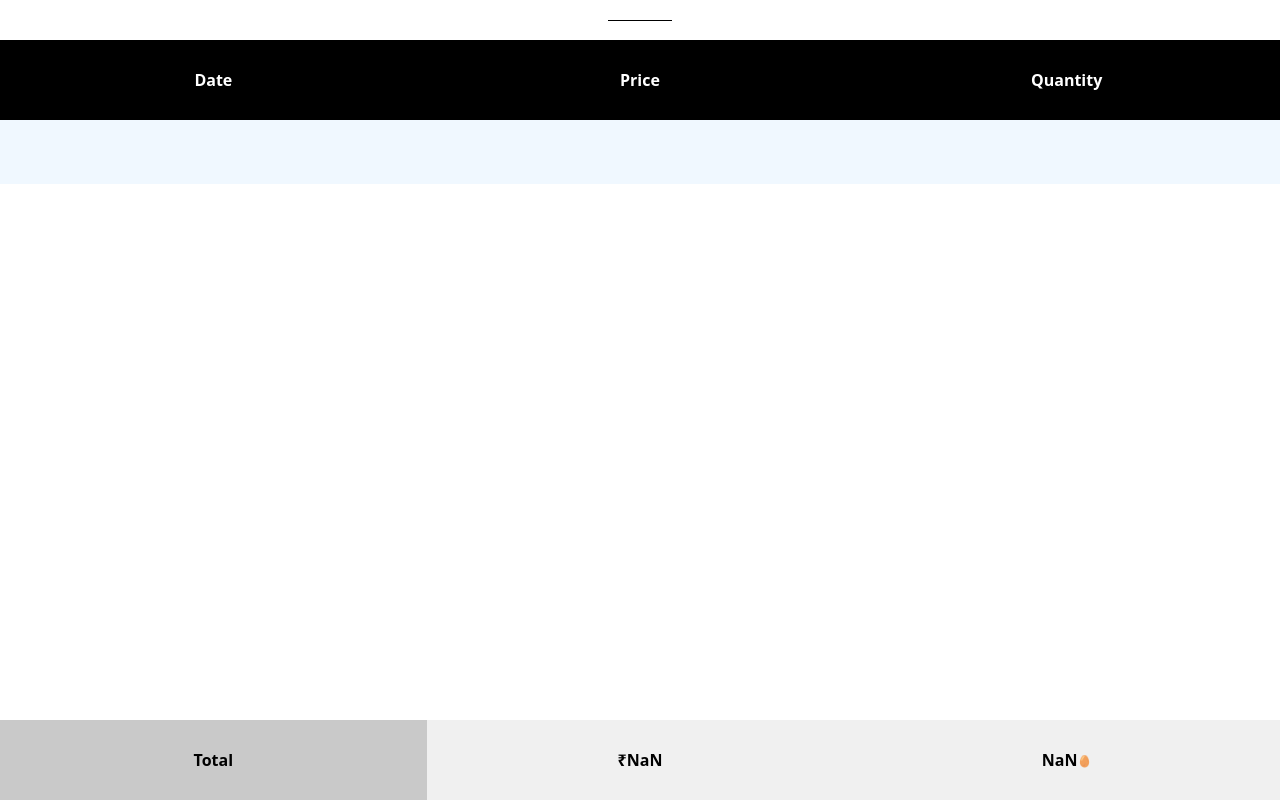
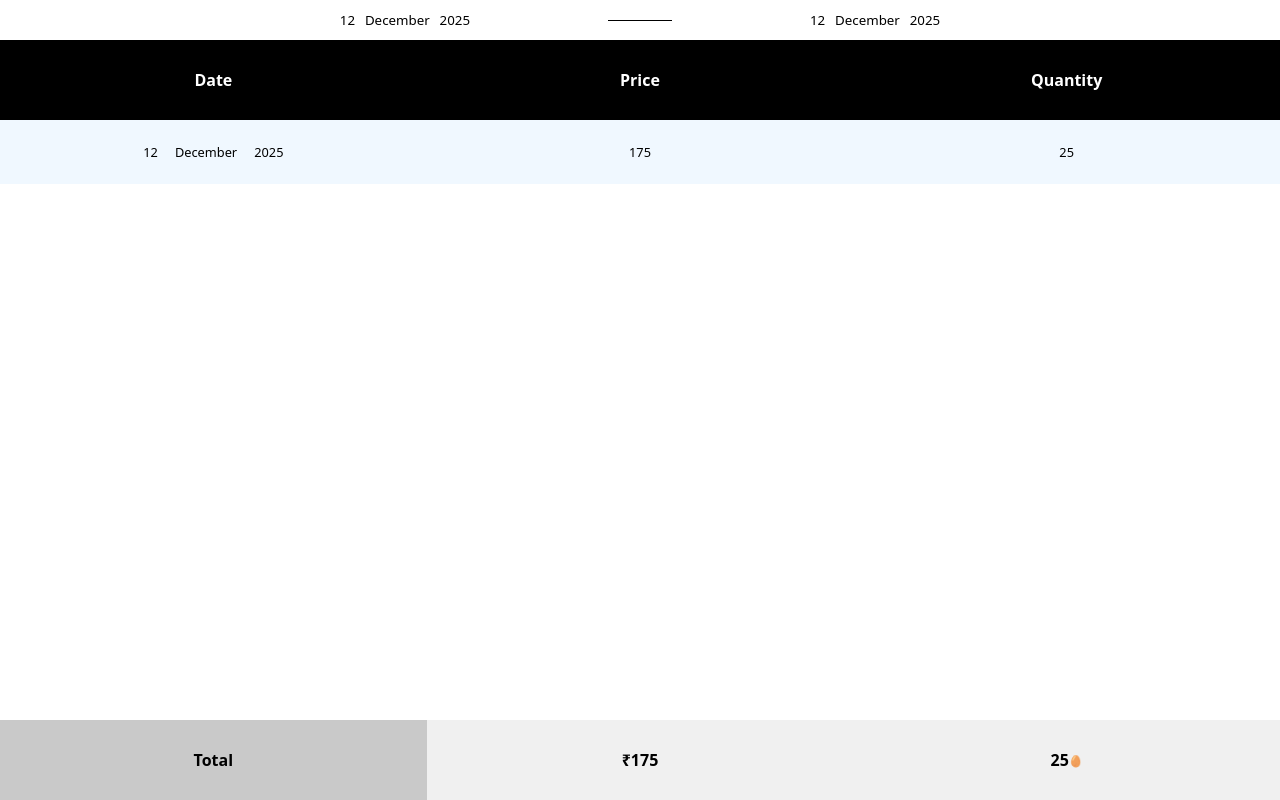
Before and after one commit to vancofnotalive/home-egg, a plain HTML site: page index.html in a window 1280 px wide. Drawn offline with Linux system fonts and the light colour scheme.

Commit message:
Update index.html

```diff
--- a/index.html
+++ b/index.html
@@ -178,15 +178,15 @@ to make a new row make a new role in table-content section -->
 
                     <section class="table-row">
                     <section class="table-row-element">
-                        <span class="day"></span>
-                        <span class="month"></span>
-                        <span class="year"></span>
+                        <span class="day">12</span>
+                        <span class="month">December</span>
+                        <span class="year">2025</span>
                     </section>
                     <section class="table-row-element">
-                        <span></span>
+                        <span>175</span>
                     </section>
                     <section class="table-row-element">
-                          <span></span>
+                          <span>25</span>
                     </section>
                 </section>
 
```
